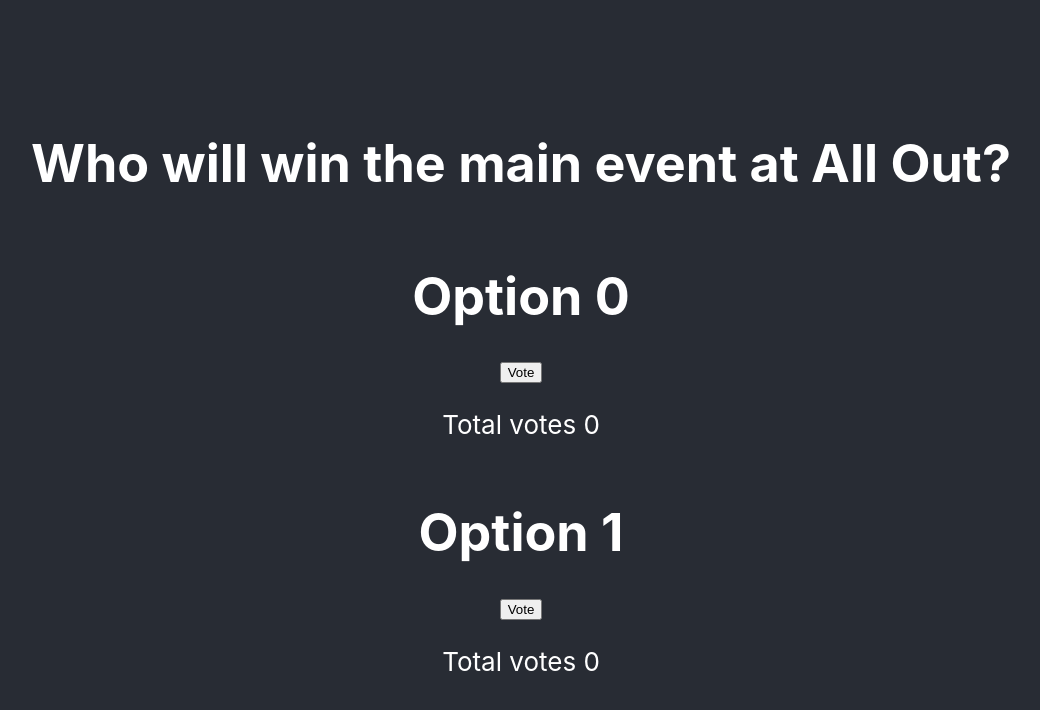
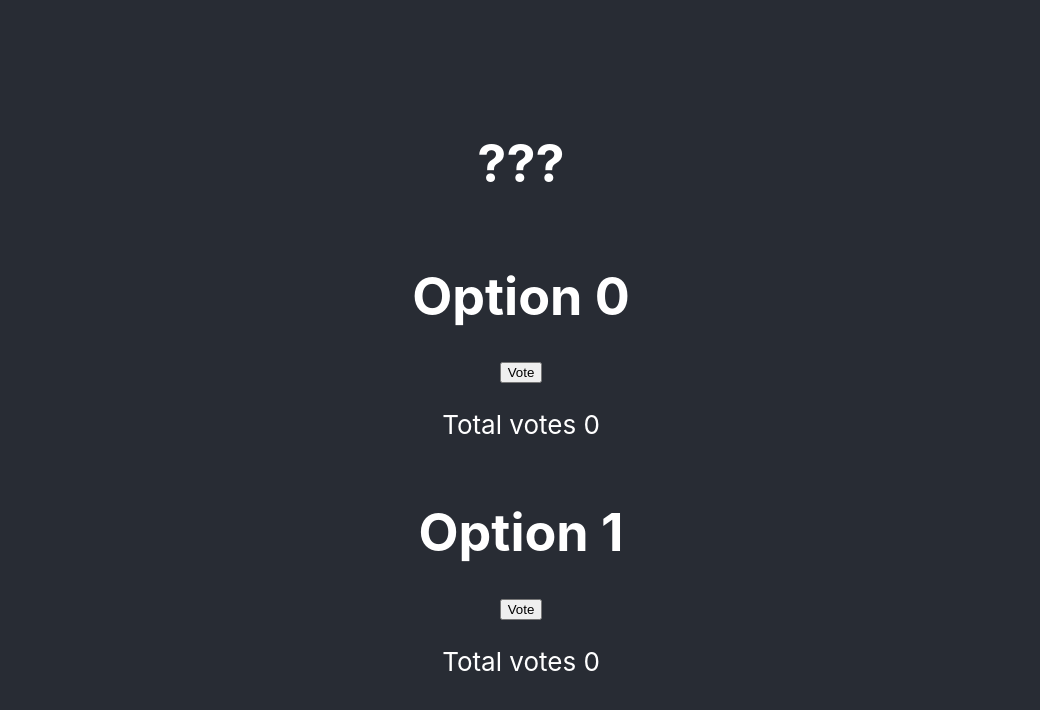
Before and after one commit to canvasowl/react-voting, a React (Create React App) app: page / in a window 1280 px wide. Shown: the top 710 px of the page, without its empty margins (119-1159 px from the left). Built offline with nearby package versions, Linux system fonts and the light colour scheme; no server answers; the database is empty.

Commit message:
displaying the title properly in the UI

```diff
--- a/src/App.tsx
+++ b/src/App.tsx
@@ -1,4 +1,5 @@
 import React, {useState} from 'react';
+import { setConstantValue } from 'typescript';
 import './App.css';
 import {
   addTestUser,
@@ -16,7 +17,7 @@
 
 type Poll = {
   id: number,
-  title: string,
+  title: string
 }
 
 const Option = (props: Option) => {
@@ -37,15 +38,27 @@
 }
 
 
-function App(this: any) {
-
+function App (this: any) {
   // TODO: leave this here for now reference
   // const submitVote = (optionIndex: number) => {
   //   console.log("HELLO "+ optionIndex)
   // }
 
-  const poll: Poll = getPoll()
-  const options = getOptions()
+  const [poll, setPoll] = useState({id: 0, title: "???"})
+  const [loading, setLoading] = useState(true)
+
+  if (loading) {
+    getPoll().then((newPoll) =>{
+      setLoading(false)
+      setPoll(newPoll)
+    })
+  }
+
+  if (loading) {
+    return (
+      <p>Loading...</p>
+    )
+  }
 
   return (
     <div className="App">
--- a/src/fireStore/queries.ts
+++ b/src/fireStore/queries.ts
@@ -39,13 +39,19 @@
     })
 }
 
-export const getPoll = () => {
-    // TODO: Get active Poll from Firestore DB
+export const getPoll = async () => {
+    let poll = {id: 555, title: "???"}
 
-    const poll = {
-      id: 555,
-      title: "Who will win the main event at All Out?"
-    }
+    await db.collection("polls").get().then((querySnapshot) => {
+        querySnapshot.forEach((doc) => {
+            const pollData = doc.data()
+
+            if(pollData.active){
+                poll = {id: 555, title: pollData.name}
+                // console.log(poll)
+            }
+        });
+    });
 
     return poll
   }
```
